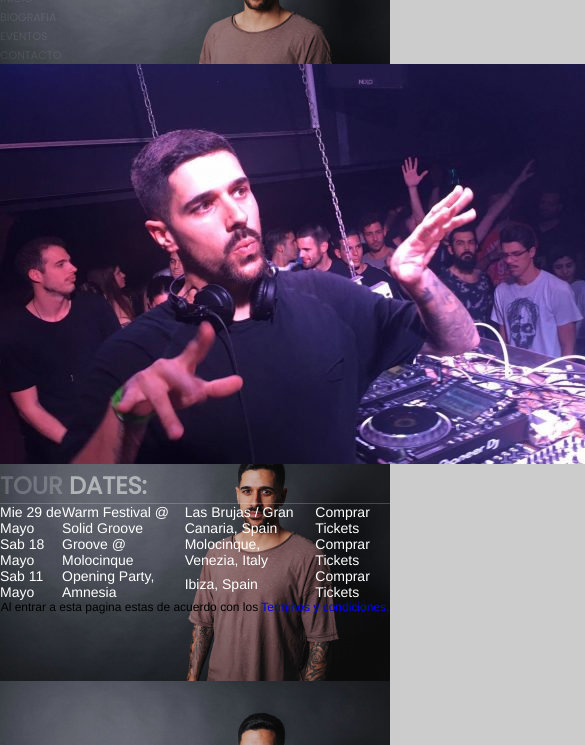
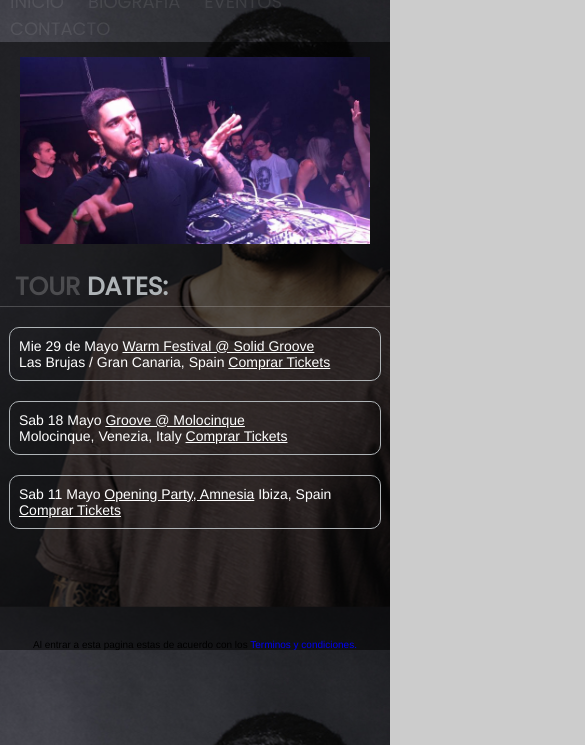
Before and after one commit to SantiLl/primer-proyecto, a plain HTML site: page eventos/eventos.html in a window 390 px wide. Shown: the part 99-844 px from the top of the page, 585 px wide, since content can reach past the window. Drawn offline with Linux system fonts and the light colour scheme.

Commit message:
Implementacion de mobile first

```diff
--- a/biografia/css/estilos.css
+++ b/biografia/css/estilos.css
@@ -9,14 +9,10 @@
 /* DISEÑO */
 
 body {
-background-image: url("../../imagenes/background.jpg");
+background-image: url("../../imagenes/backgroundmobile.png");
 background-color: #cccccc;
 background-attachment: fixed;
 background-size: 100%;
-}
-
-.sidebarleft {
-
 }
 
 .sidebarleft img {
@@ -25,9 +21,10 @@ width: 100px;
 background-color: #cccccc;
 }
 
+
 .menu a {
 color: rgba(255, 255, 255, 0.089);
-font-size: 11px;
+font-size: 18px;
 font-family: 'Poppins', sans-serif;
 text-transform: uppercase;
 }
@@ -38,15 +35,19 @@ background: #ffe4e1;
 }
 
 .biografia {
-
+    -webkit-box-shadow: inset 0x 0px 100px 800px rgba(0, 0, 0, 0.527);
+    -moz-box-shadow: inset 0px 0px 100px 800px rgba(0,0,0,0.527);
+    box-shadow: inset 0px 0px 100px 800px rgba(0,0,0,0.527);
 }
 
-
+.biografia img {
+    width: 100%
+}
 
 .biografia h1 {
     border-bottom: solid 1px;
     color: #AFB4B7;
-font-size; 18px;
+    font-size: 25px;
     text-transform: uppercase;
     font-family: 'Poppins', sans-serif;
 }
@@ -58,12 +59,43 @@ text-align: left;
     color: #fff;
 }
 
-.pie {
-
+.pie p {
+    font-family: 'Sailec', 'Helvetica Neue', Helvetica, Arial, sans-serif;
+    font-size: 10px;
+    text-align: center;
+    -webkit-box-shadow: inset 0x 0px 100px 800px rgba(0, 0, 0, 0.527);
+    -moz-box-shadow: inset 0px 0px 100px 800px rgba(0,0,0,0.527);
+    box-shadow: inset 0px 0px 100px 800px rgba(0,0,0,0.527)
 }
 
-.pie p {
-font-family: 'Sailec', 'Helvetica Neue', Helvetica, Arial, sans-serif;
-font-size: 12px;
-text-align: center;
+/* POSICIONAMIENTO MOBLIE FIRST */
+
+.sidebarleft img{
+    visibility: hidden;
 }
+
+.sidebarleft li {
+    display: inline-block;
+    padding-left: 10px;
+    padding-right: 10px;
+}
+
+.biografia {
+    padding-bottom: 0px;
+}
+
+.biografia img {
+    padding: 15px 20px;
+}
+
+.biografia h1 {
+    padding: 5px 20px 5px 15px;
+}
+
+.biografia p {
+    display: inline-block;
+    width: 90%;
+    padding: 10px 0px;
+    margin: 5px 25px;
+    line-height: 17px;
+}
--- a/contacto/css/estilos.css
+++ b/contacto/css/estilos.css
@@ -9,10 +9,11 @@
 /* DISEÑO */
 
 body {
-    background-image: url("../../imagenes/background.jpg");
+    background-image: url("../../imagenes/backgroundmobile.png");
     background-color: #cccccc;
     background-attachment: fixed;
     background-size: 100%;
+    background-repeat: no-repeat;
 }
 
 .sidebarleft {
@@ -27,7 +28,7 @@ body {
 
 .menu a {
     color: rgba(255, 255, 255, 0.089);
-    font-size: 11px;
+    font-size: 18px;
     font-family: 'Poppins', sans-serif;
     text-transform: uppercase;
 }
@@ -38,22 +39,26 @@ body {
 }
 
 .contacto {
-
+    -webkit-box-shadow: inset 0x 0px 100px 800px rgba(0, 0, 0, 0.527);
+    -moz-box-shadow: inset 0px 0px 100px 800px rgba(0,0,0,0.527);
+    box-shadow: inset 0px 0px 100px 800px rgba(0,0,0,0.527);
 }
 
-
+.contacto img {
+    width: 100%;
+}
 
 .contacto h1 {
     border-bottom: solid 1px;
     color: #AFB4B7;
-    font-size; 18px;
+    font-size; 25px;
     text-transform: uppercase;
     font-family: 'Poppins', sans-serif;
 }
 
 .titulo-contacto li {
     font-family: 'Sailec', 'Helvetica Neue', Helvetica, Arial, sans-serif;
-    font-size: 18px;
+    font-size: 20px;
     text-align: left;
     color: #d7dde0;
 }
@@ -80,35 +85,63 @@ body {
     text-decoration: underline;
     }
 
-legend {
+fieldset legend p {
     border-bottom: solid 1px;
     color: #AFB4B7;
-    font-size; 18px;
+    font-size: 25px;
     text-transform: uppercase;
     font-family: 'Poppins', sans-serif;
     }
 
-    legend {
-        border-bottom: solid 1px;
-        color: #AFB4B7;
-        font-size; 18px;
-        text-transform: uppercase;
-        font-family: 'Poppins', sans-serif;
-    }
-
-legend p {
+fieldset p {
     font-family: 'Sailec', 'Helvetica Neue', Helvetica, Arial, sans-serif;
-    font-size: 18px;
+    font-size: 14px;
     text-align: left;
     color: #d7dde0;
 }
 
-.pie {
-
+.pie p {
+    font-family: 'Sailec', 'Helvetica Neue', Helvetica, Arial, sans-serif;
+    font-size: 10px;
+    text-align: center;
+    -webkit-box-shadow: inset 0x 0px 100px 800px rgba(0, 0, 0, 0.527);
+    -moz-box-shadow: inset 0px 0px 100px 800px rgba(0,0,0,0.527);
+    box-shadow: inset 0px 0px 100px 800px rgba(0,0,0,0.527)
 }
 
-.pie p {
-    font-family: 'Sailec', 'Helvetica Neue', Helvetica, Arial, sans-serif;
-    font-size: 12px;
-    text-align: center;
+/*POSICIONAMIENTO MOBILE FIRST */
+
+.sidebarleft img{
+    visibility: hidden;
 }
+
+.sidebarleft li {
+    display: inline-block;
+    padding-left: 10px;
+    padding-right: 10px;
+}
+
+.contacto {
+    padding-bottom: 6px;
+}
+
+.contacto img {
+    padding: 15px 20px;
+}
+
+.contacto h1 {
+    padding: 5px 20px 0px 15px;
+}
+
+.contacto .titulo-contacto {
+    padding-top: 10px;
+}
+
+.contacto .subtitulo-contacto {
+    padding-top: 2.5px;
+    padding-bottom: 5px;
+}
+
+.paddingfinal {
+    padding-bottom: 0px;
+}
--- a/css/estilos.css
+++ b/css/estilos.css
@@ -8,15 +8,13 @@
 
 /* DISEÑO */
 
+
 body {
-    background-image: url("../imagenes/background.jpg");
+    background-image: url("../imagenes/backgroundmobile.png");
     background-color: #cccccc;
     background-attachment: fixed;
     background-size: 100%;
-}
-
-.sidebarleft {
-
+    background-repeat: no-repeat;
 }
 
 .sidebarleft img {
@@ -25,9 +23,10 @@ body {
     background-color: #cccccc;
 }
 
+
 .menu a {
     color: rgba(255, 255, 255, 0.089);
-    font-size: 11px;
+    font-size: 18px;
     font-family: 'Poppins', sans-serif;
     text-transform: uppercase;
 }
@@ -38,15 +37,19 @@ body {
 }
 
 .news {
-
+    -webkit-box-shadow: inset 0x 0px 100px 800px rgba(0, 0, 0, 0.527);
+    -moz-box-shadow: inset 0px 0px 100px 800px rgba(0,0,0,0.527);
+    box-shadow: inset 0px 0px 100px 800px rgba(0,0,0,0.527);
 }
 
-
+.news img {
+    width: 100%;
+}
 
 .news h1 {
     border-bottom: solid 1px;
     color: rgba(255, 255, 255, 0.2);
-    font-size; 18px;
+    font-size: 25px;
     text-transform: uppercase;
     font-family: 'Poppins', sans-serif;
 }
@@ -55,9 +58,15 @@ body {
     color: #AFB4B7;
 }
 
-.news h2 a {
+.news li {
+    -webkit-box-shadow: inset 0px 3px 0px 187px rgba(0,0,0,0.20);
+    -moz-box-shadow: inset 0px 3px 0px 187px rgba(0,0,0,0.20);
+    box-shadow: inset 0px 3px 0px 187px rgba(0,0,0,0.20);
+}
+
+.news li h2 a {
     font-family: 'Sailec', 'Helvetica Neue', Helvetica, Arial, sans-serif;
-    font-size: 18px;
+    font-size: 16px;
     color: #fff;
 }
 
@@ -65,19 +74,59 @@ body {
     text-decoration: underline;
 }
 
-.news p {
+.news li p {
     font-family: 'Sailec', 'Helvetica Neue', Helvetica, Arial, sans-serif;
-    font-size: 14px;
+    font-size: 12px;
     text-align: left;
     color: #fff;
 }
 
-.pie {
-
+.pie p {
+    font-family: 'Sailec', 'Helvetica Neue', Helvetica, Arial, sans-serif;
+    font-size: 10px;
+    text-align: center;
+    -webkit-box-shadow: inset 0x 0px 100px 800px rgba(0, 0, 0, 0.527);
+    -moz-box-shadow: inset 0px 0px 100px 800px rgba(0,0,0,0.527);
+    box-shadow: inset 0px 0px 100px 800px rgba(0,0,0,0.527)
 }
 
-.pie p {
-    font-family: 'Sailec', 'Helvetica Neue', Helvetica, Arial, sans-serif;
-    font-size: 12px;
-    text-align: center;
+
+/* POSICIONAMIENTO MOBILE FIRST */
+.sidebarleft img{
+    visibility: hidden;
 }
+
+.sidebarleft li {
+    display: inline-block;
+    padding-left: 10px;
+    padding-right: 10px;
+}
+
+.news {
+    padding-bottom: 0px;
+}
+
+.news img {
+    padding: 15px 20px;
+}
+
+.news h1 {
+    padding: 5px 20px 0px 15px;
+}
+
+.news li {
+    display: inline-block;
+    width: 45%;
+    padding: 12px;
+    margin: 20px 9px;
+    border-width: 1px;
+    border-color: #AFB4B7;
+    border-style: solid;
+    border-radius: 10px;
+    vertical-align: top;
+    line-height: 15px;
+}
+
+.news li p {
+    padding-top: 10px;
+}
--- a/eventos/css/estilos.css
+++ b/eventos/css/estilos.css
@@ -9,14 +9,10 @@
 /* DISEÑO */
 
 body {
-background-image: url("../../imagenes/background.jpg");
+    background-image: url("../../imagenes/backgroundmobile.png");
     background-color: #cccccc;
     background-attachment: fixed;
     background-size: 100%;
-}
-
-.sidebarleft {
-
 }
 
 .sidebarleft img {
@@ -27,7 +23,7 @@ background-color: #cccccc;
 
 .menu a {
     color: rgba(255, 255, 255, 0.089);
-font-size: 11px;
+    font-size: 18px;
     font-family: 'Poppins', sans-serif;
     text-transform: uppercase;
 }
@@ -37,16 +33,20 @@ color: #cccccc;
     background: #ffe4e1;
 }
 
-.news {
-
+.tour {
+    -webkit-box-shadow: inset 0x 0px 100px 800px rgba(0, 0, 0, 0.527);
+    -moz-box-shadow: inset 0px 0px 100px 800px rgba(0,0,0,0.527);
+    box-shadow: inset 0px 0px 100px 800px rgba(0,0,0,0.527);
 }
 
-
+.tour img {
+    width: 100%
+}
 
 .tour h1 {
     border-bottom: solid 1px;
     color: rgba(255, 255, 255, 0.2);
-font-size; 18px;
+    font-size: 25px;
     text-transform: uppercase;
     font-family: 'Poppins', sans-serif;
 }
@@ -55,36 +55,70 @@ font-family: 'Poppins', sans-serif;
     color: #AFB4B7;
 }
 
-.news h2 a {
-font-family: 'Sailec', 'Helvetica Neue', Helvetica, Arial, sans-serif;
-font-size: 18px;
-color: #fff;
-}
-
-.tour td {
+.tour .fechas {
     font-family: 'Sailec', 'Helvetica Neue', Helvetica, Arial, sans-serif;
     font-size: 14px;
     text-align: left;
     color: #fff;
 }
 
-.tour td a {
+.tour .fechas a {
     font-family: 'Sailec', 'Helvetica Neue', Helvetica, Arial, sans-serif;
     font-size: 14px;
     text-align: left;
     color: #fff;
 }
 
-.tour a:hover {
+.tour .fechas a {
     text-decoration: underline;
-    }
-
-.pie {
-
 }
 
 .pie p {
     font-family: 'Sailec', 'Helvetica Neue', Helvetica, Arial, sans-serif;
-font-size: 12px;
+    font-size: 10px;
     text-align: center;
+    -webkit-box-shadow: inset 0x 0px 100px 800px rgba(0, 0, 0, 0.527);
+    -moz-box-shadow: inset 0px 0px 100px 800px rgba(0,0,0,0.527);
+    box-shadow: inset 0px 0px 100px 800px rgba(0,0,0,0.527)
 }
+
+/* POSICIONAMIENTO MOBLIE FIRST */
+
+.sidebarleft img{
+    visibility: hidden;
+}
+
+.sidebarleft li {
+    display: inline-block;
+    padding-left: 10px;
+    padding-right: 10px;
+}
+
+.tour {
+    padding-bottom: 90px;
+}
+
+.tour img {
+    padding: 15px 20px;
+}
+
+.tour h1 {
+    padding: 5px 20px 0px 15px;
+}
+
+.tour .fechas {
+    margin: 20px 9px;
+    padding: 10px 9px;
+    border-width: 1px;
+    border-color: #AFB4B7;
+    border-style: solid;
+    border-radius: 10px;
+}
+
+.tour .fechas li{
+    display: inline-block;
+}
+
+.tour .tablas {
+
+}
--- a/eventos/eventos.html
+++ b/eventos/eventos.html
@@ -2,6 +2,7 @@
 <html lang="es">
 <head>
     <meta charset="UTF-8">
+    <meta name="viewport" content="width=device-width, initial-scale=1.0">
     <title>Héctor Couto</title>
     <link rel="stylesheet" href="css/estilos.css">
     <link href="https://fonts.googleapis.com/css?family=Poppins" rel="stylesheet">
@@ -25,30 +26,32 @@
         <img src="../imagenes/banner4.jpg" alt="Hector Couto Playing Music" class="banner">
 
         <h1>Tour <span>Dates:</span></h1>
-        <table cellspacing="0" cellpadding="5" class="tabla">
-            <tbody>
-                <tr class="1fecha">
-                    <td class="dia">Mie 29 de Mayo</td>
-                    <td class="fiesta"><a href="https://www.tictra.com/event/warmsolidgrooves" target="_blank">Warm Festival @ Solid Groove</a></td>
-                    <td class="lugar">Las Brujas / Gran Canaria, Spain</td>
-                    <td class="boton"><a href="https://www.tictra.com/event/warmsolidgrooves" class="comprarticket" target="_blank">Comprar Tickets</a></td>
-                </tr>
-
-                <tr class="2fecha">
-                        <td class="dia">Sab 18 Mayo</td>
-                        <td class="fiesta"><a href="http://gigs.gigatools.com/gig/1024177" target="_blank">Groove @ Molocinque</a></td>
-                        <td class="lugar">Molocinque, Venezia, Italy</td>
-                        <td class="boton"><a href="http://gigs.gigatools.com/gig/1024177" class="comprarticket" target="_blank">Comprar Tickets</a></td>
-                    </tr>
-
-                    <tr class="3fecha">
-                            <td class="dia">Sab 11 Mayo</td>
-                            <td class="fiesta"><a href="https://www.amnesia.es/eventos/25/en/amnesia-opening-party-2019-8pm-till-late.html" target="_blank">Opening Party, Amnesia</a></td>
-                            <td class="lugar">Ibiza, Spain</td>
-                            <td class="boton"><a href="https://www.amnesia.es/eventos/25/en/amnesia-opening-party-2019-8pm-till-late.html" class="comprarticket" target="_blank">Comprar Tickets</a></td>
-                        </tr>
-            </tbody>
-        </table>
+        <ul class="tablas">
+            <li>
+                <ul class="fechas">
+                    <li><p>Mie 29 de Mayo</p></li>
+                    <li><p><a href="https://www.tictra.com/event/warmsolidgrooves" target="_blank">Warm Festival @ Solid Groove</a></p></li>
+                    <li><p>Las Brujas / Gran Canaria, Spain</p></li>
+                    <li><p><a href="https://www.tictra.com/event/warmsolidgrooves" class="comprarticket" target="_blank">Comprar Tickets</a></p></li>
+                </ul>
+            </li>
+            <li>
+                <ul class="fechas">
+                        <li><p>Sab 18 Mayo</p></li>
+                        <li><p><a href="http://gigs.gigatools.com/gig/1024177" target="_blank">Groove @ Molocinque</a></p></li>
+                        <li><p>Molocinque, Venezia, Italy</p></li>
+                        <li><p><a href="http://gigs.gigatools.com/gig/1024177" class="comprarticket" target="_blank">Comprar Tickets</a></p></li>
+                </ul>
+            </li>
+            <li>
+                <ul class="fechas">
+                            <li><p>Sab 11 Mayo</p></li>
+                            <li><p><a href="https://www.amnesia.es/eventos/25/en/amnesia-opening-party-2019-8pm-till-late.html" target="_blank">Opening Party, Amnesia</a></p></li>
+                            <li><p>Ibiza, Spain</td>
+                            <li><p><a href="https://www.amnesia.es/eventos/25/en/amnesia-opening-party-2019-8pm-till-late.html" class="comprarticket" target="_blank">Comprar Tickets</a></p></li>
+                </ul>
+            </li>
+        </ul>
 
     </section>
 
```
Also changed, not shown: biografia/bio.html (+5 -4 lines), contacto/contacto.html (+3 -2 lines), index.html (+2 -1 lines), imagenes/backgroundmobile.png (added). Lines whose indentation alone changed are shown as unchanged.
